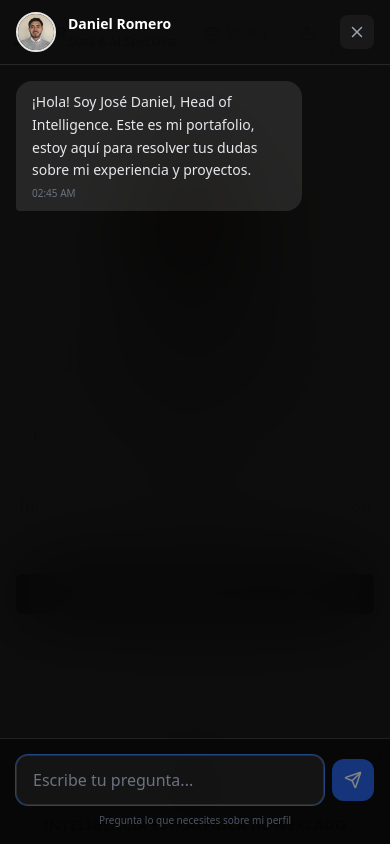
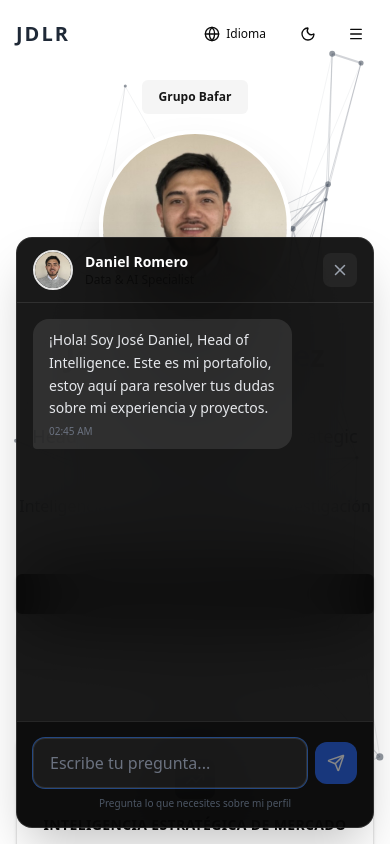
Before and after one commit to Daniel9romero/Portafolio, a React (Vite) app: page / in a window 390 px wide. Both pictures are taken after a click on the button 334 px from the left and 782 px from the top of the page. Shown: the top 844 px of the page. Built offline with nearby package versions, Linux system fonts and the light colour scheme.

Commit message:
Fix chat mobile - floating window style

```diff
--- a/src/components/ChatBubble.tsx
+++ b/src/components/ChatBubble.tsx
@@ -26,12 +26,12 @@ const CONFIG = {
   accentColorHex: 'rgba(59, 130, 246, 0.5)', // Para el glow del botón
 
   // Posición del chat
-  bubblePosition: 'bottom-6 right-6', // Posición de la burbuja
-  windowPosition: 'bottom-0 right-0 sm:bottom-6 sm:right-6', // Posición de la ventana
+  bubblePosition: 'bottom-4 right-4 sm:bottom-6 sm:right-6', // Posición de la burbuja
+  windowPosition: 'bottom-4 right-4 left-4 sm:left-auto sm:bottom-6 sm:right-6', // Posición de la ventana
 
-  // Tamaños - fullscreen en móvil, ventana en desktop
-  bubbleSize: 'w-16 h-16 sm:w-20 sm:h-20', // Tamaño de la burbuja
-  windowSize: 'w-full h-full sm:w-[350px] sm:h-[450px] sm:rounded-2xl', // Tamaño de la ventana
+  // Tamaños
+  bubbleSize: 'w-14 h-14 sm:w-20 sm:h-20', // Tamaño de la burbuja
+  windowSize: 'h-[70vh] sm:w-[350px] sm:h-[450px] rounded-2xl', // Tamaño de la ventana
 
   // Tiempo para mostrar notificación (ms)
   notificationDelay: 3000,
@@ -229,7 +229,7 @@ export default function ChatBubble() {
             animate={{ opacity: 1, scale: 1, y: 0 }}
             exit={{ opacity: 0, scale: 0.8, y: 20 }}
             transition={{ type: 'spring', damping: 25, stiffness: 300 }}
-            className={`fixed ${CONFIG.windowPosition} z-50 ${CONFIG.windowSize} bg-black/95 sm:bg-black/90 backdrop-blur-2xl border-0 sm:border border-white/10 shadow-2xl overflow-hidden flex flex-col`}
+            className={`fixed ${CONFIG.windowPosition} z-50 ${CONFIG.windowSize} bg-black/90 backdrop-blur-2xl border border-white/10 shadow-2xl overflow-hidden flex flex-col`}
           >
             {/* Header */}
             <div className={`bg-gradient-to-r from-${CONFIG.accentColor}/20 to-green-600/20 px-4 py-3 flex items-center gap-3 border-b border-white/10`}>
```
